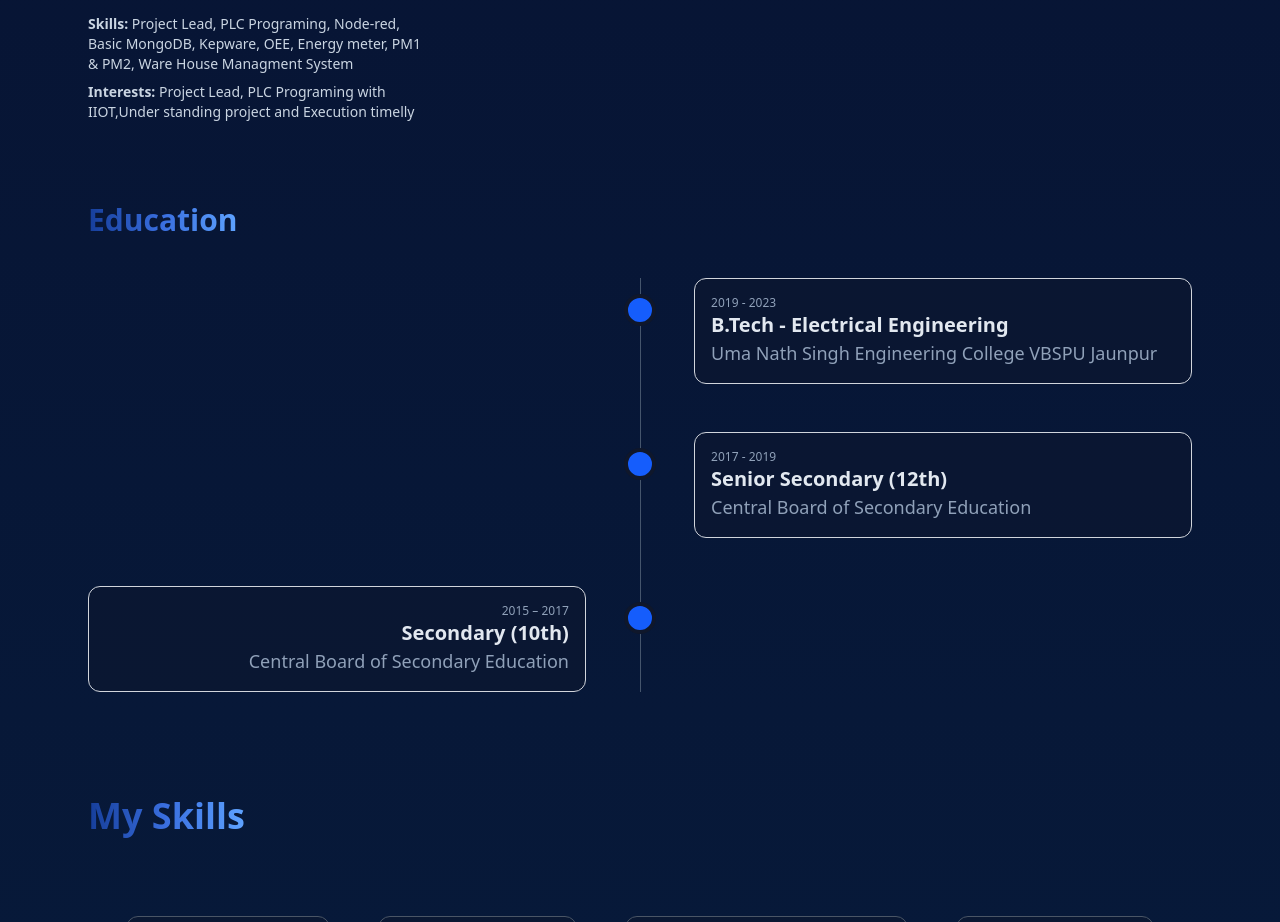
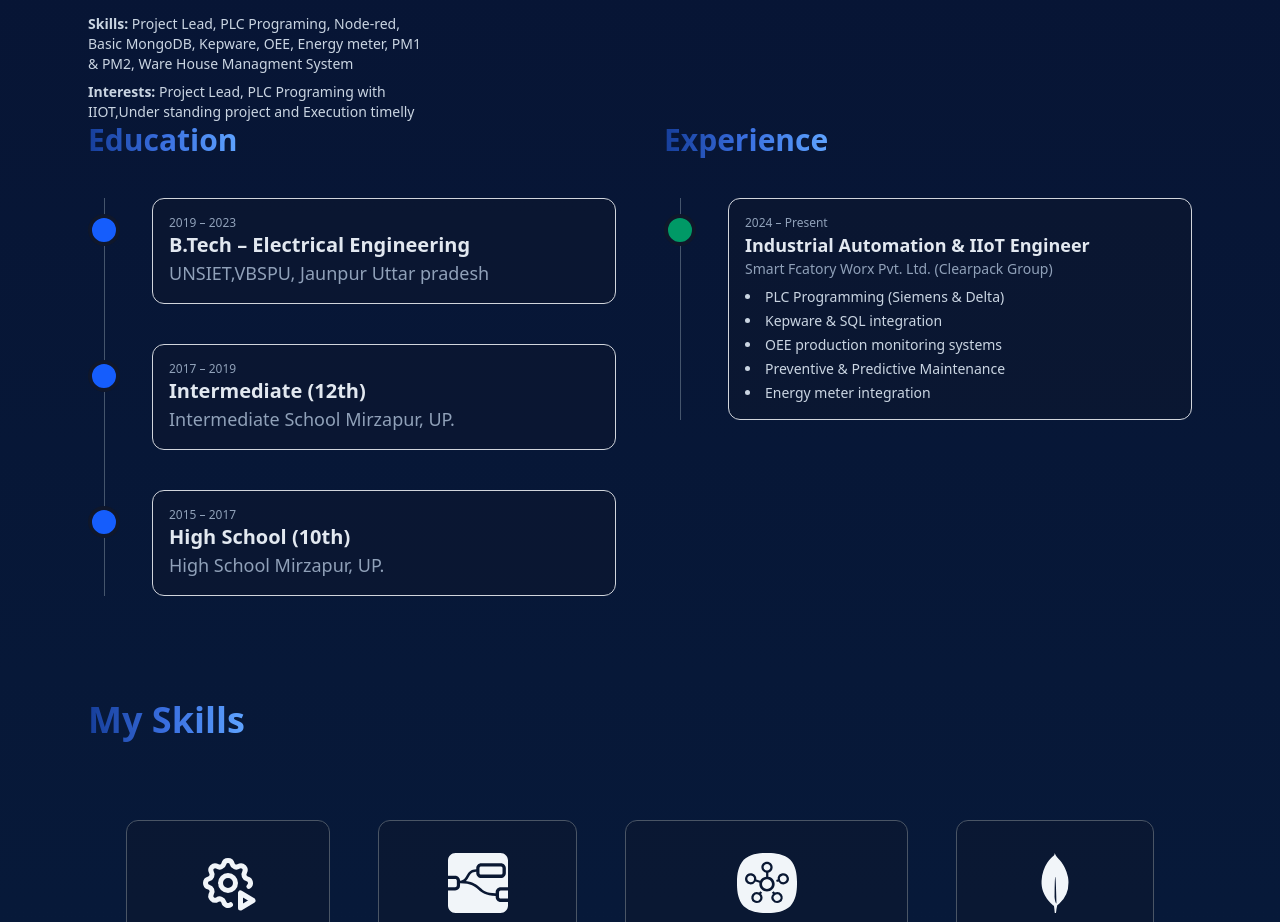
Before and after one commit to Saurabh8115/Saurabh_Smart, a React (Vite) app: page / in a window 1280 px wide. Shown: the part 1160-2082 px from the top of the page. Built offline with nearby package versions, Linux system fonts and the light colour scheme.

Commit message:
Initial commit

```diff
--- a/src/pages/about/About.jsx
+++ b/src/pages/about/About.jsx
@@ -57,72 +57,97 @@ With hands-on experience across various manufacturing environments, I am passion
 
 
 
-{/* ----------------------- */}
-<h4 className="font-semibold mb-10  pt-20 text-3xl  bg-linear-to-r from-[#163e9a] via-[#3a6fe0] to-[#5fa3ff]
-bg-clip-text text-transparent inline-block">Education</h4>
+{/* ================= LEFT : EDUCATION ================= */}
+   <div className="grid grid-cols-1 md:grid-cols-2 gap-12">
+<div>
+  <h4 className="font-semibold mb-10 text-3xl bg-linear-to-r from-[#163e9a] via-[#3a6fe0] to-[#5fa3ff]
+  bg-clip-text text-transparent inline-block">
+    Education
+  </h4>
 
+  <div className="relative">
+    {/* LINE */}
+    <div className="absolute left-4 top-0 h-full w-px bg-slate-600"></div>
 
-<div className="relative w-full">
-  {/* CENTER LINE */}
-  <div className="absolute left-1/2 top-0 h-full w-px bg-slate-600"></div>
-
-  {/* BTECH – RIGHT */}
-  <div className="relative mb-12 flex items-start justify-end" data-aos="fade-down" data-aos-delay="200">
-    {/* CARD – full width after line */}
-    <div className="w-[48%] pl-8" data-aos="fade-down" >
-      <div className="bg-slate-900/40 border   border-gray-300 hover:border-amber-600 rounded-xl p-4">
-        <p className="text-xs text-slate-400">2019 - 2023</p>
-        <p className="text-sm sm:text-xl font-semibold text-slate-200">B.Tech - Electrical Engineering </p>
-        <p className="text-xs sm:text-lg text-slate-400">Uma Nath Singh Engineering College VBSPU Jaunpur</p>
+    {/* B.TECH */}
+    <div className="relative pl-16 mb-10" data-aos="fade-up">
+      <span className="absolute left-0 top-4 w-8 h-8 bg-blue-600 rounded-full border-4 border-slate-900"></span>
+      <div className="bg-slate-900/40 border border-gray-300 hover:border-amber-600 rounded-xl p-4">
+        <p className="text-xs text-slate-400">2019 – 2023</p>
+        <p className="text-sm sm:text-xl font-semibold text-slate-200">
+          B.Tech – Electrical Engineering
+        </p>
+        <p className="text-xs sm:text-lg text-slate-400">
+          UNSIET,VBSPU, Jaunpur Uttar pradesh
+        </p>
       </div>
     </div>
 
-    {/* DOT */}
-    <span className="absolute left-1/2 -translate-x-1/2 top-4 w-8 h-8 bg-blue-600 rounded-full border-4 border-slate-900"></span>
-  </div>
-
-  {/* DIPLOMA – LEFT */}
-  {/* <div className="relative mb-12 flex items-start justify-start" data-aos="fade-down" data-aos-delay="200">
-    <div className="w-[48%] pr-8 text-right">
-      <div className="bg-slate-900/40 border  border-gray-300 hover:border-amber-600 rounded-xl p-4">
-        <p className="text-xs text-slate-400">2019 - 2021</p>
-        <p className="text-sm sm:text-xl font-semibold text-slate-200">Diploma - Information Technology</p>
-        <p className="text-xs sm:text-lg text-slate-400">Chhatrapati Shahuji Maharaj Government Polytechnic College Ambedkar Nagar</p>
-      </div>
-    </div> */}
-
-    {/* DOT */}
-    {/* <span className="absolute left-1/2 -translate-x-1/2 top-4 w-8 h-8 bg-blue-600 rounded-full border-4 border-slate-900"></span>
-  </div> */}
-
-  {/* 12th – RIGHT */}
-  <div className="relative mb-12 flex items-start justify-end" data-aos="fade-down" data-aos-delay="200">
-    <div className="w-[48%] pl-8">
+    {/* INTERMEDIATE */}
+    <div className="relative pl-16 mb-10" data-aos="fade-up">
+      <span className="absolute left-0 top-4 w-8 h-8 bg-blue-600 rounded-full border-4 border-slate-900"></span>
       <div className="bg-slate-900/40 border border-gray-300 hover:border-amber-600 rounded-xl p-4">
-        <p className="text-xs text-slate-400">2017 - 2019</p>
-        <p className="text-sm sm:text-xl font-semibold text-slate-200">Senior Secondary (12th)</p>
-        <p className="text-xs sm:text-lg text-slate-400">Central Board of Secondary Education</p>
+        <p className="text-xs text-slate-400">2017 – 2019</p>
+        <p className="text-sm sm:text-xl font-semibold text-slate-200">
+          Intermediate (12th)
+        </p>
+        <p className="text-xs sm:text-lg text-slate-400">
+          Intermediate School Mirzapur, UP.
+        </p>
       </div>
     </div>
 
-    <span className="absolute left-1/2 -translate-x-1/2 top-4 w-8 h-8 bg-blue-600 rounded-full border-4 border-slate-900"></span>
-  </div>
-
-  {/* 10th – LEFT */}
-  <div className="relative flex items-start justify-start" data-aos="fade-down" data-aos-delay="200">
-    <div className="w-[48%] pr-8 text-right">
-      <div className="bg-slate-900/40 border  border-gray-300 hover:border-amber-600 rounded-xl p-4">
+    {/* HIGH SCHOOL */}
+    <div className="relative pl-16" data-aos="fade-up">
+      <span className="absolute left-0 top-4 w-8 h-8 bg-blue-600 rounded-full border-4 border-slate-900"></span>
+      <div className="bg-slate-900/40 border border-gray-300 hover:border-amber-600 rounded-xl p-4">
         <p className="text-xs text-slate-400">2015 – 2017</p>
-        <p className="text-sm sm:text-xl font-semibold text-slate-200">Secondary (10th)</p>
-        <p className="text-xs sm:text-lg text-slate-400">Central Board of Secondary Education</p>
+        <p className="text-sm sm:text-xl font-semibold text-slate-200">
+          High School (10th)
+        </p>
+        <p className="text-xs sm:text-lg text-slate-400">
+          High School Mirzapur, UP.
+        </p>
       </div>
     </div>
-
-    <span className="absolute left-1/2 -translate-x-1/2 top-4 w-8 h-8 bg-blue-600 rounded-full border-4 border-slate-900"></span>
   </div>
 </div>
 
 
+{/* ------------experience----------- */}
+ <div>
+      <h4 className="font-semibold mb-10 text-3xl bg-linear-to-r from-[#163e9a] via-[#3a6fe0] to-[#5fa3ff]
+      bg-clip-text text-transparent inline-block">
+        Experience
+      </h4>
+
+      <div className="relative">
+        {/* LINE */}
+        <div className="absolute left-4 top-0 h-full w-px bg-slate-600"></div>
+
+        {/* ITEM */}
+        <div className="relative pl-16">
+          <span className="absolute left-0 top-4 w-8 h-8 bg-emerald-600 rounded-full border-4 border-slate-900"></span>
+          <div className="bg-slate-900/40 border border-gray-300 hover:border-amber-600 rounded-xl p-4">
+            <p className="text-xs text-slate-400">2024 – Present</p>
+            <p className="text-lg font-semibold text-slate-200">
+              Industrial Automation & IIoT Engineer
+            </p>
+            <p className="text-sm text-slate-400 mb-2">
+              Smart Fcatory Worx Pvt. Ltd. (Clearpack Group)
+            </p>
+            <ul className="list-disc list-inside text-sm text-slate-300 space-y-1">
+              <li>PLC Programming (Siemens & Delta)</li>
+              <li>Kepware & SQL integration</li>
+              <li>OEE production monitoring systems</li>
+              <li>Preventive & Predictive Maintenance</li>
+              <li>Energy meter integration</li>
+            </ul>
+          </div>
+        </div>
+      </div>
+    </div>
+</div>
 
 
       </section>
--- a/src/pages/header/Header.jsx
+++ b/src/pages/header/Header.jsx
@@ -6,8 +6,8 @@ const Header = () => {
   //  download-resume-----
    function downloadResume(){
       const link =document.createElement('a');
-      link.href="/ANANYA _SETHI_resume.pdf";
-      link.download="Ananya+Sethi_Resume.pdf";
+      link.href="/Saurabh_Maurya";
+      link.download="Saurabh-Maurya";
       document.body.appendChild(link);
       link.click();
       document.body.removeChild(link)
```
